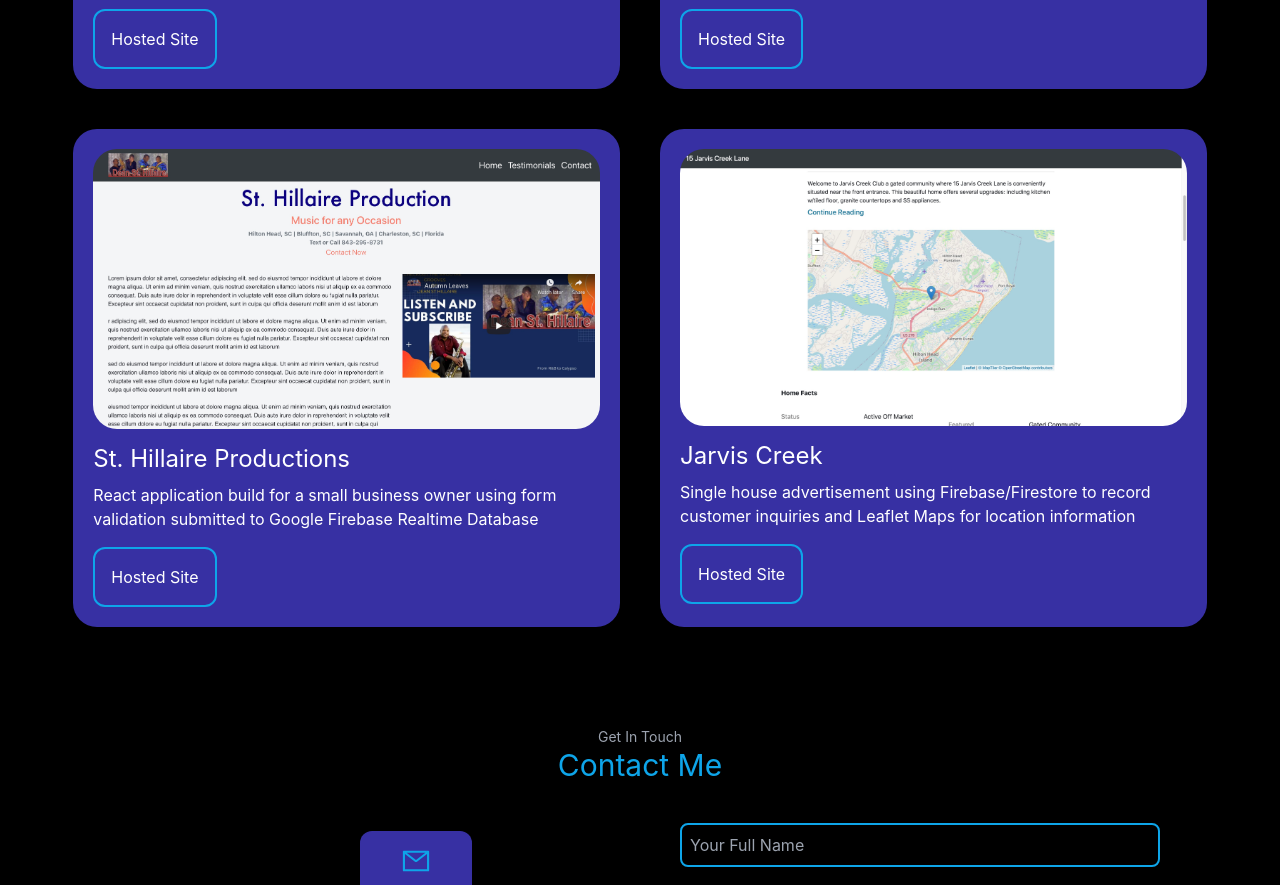
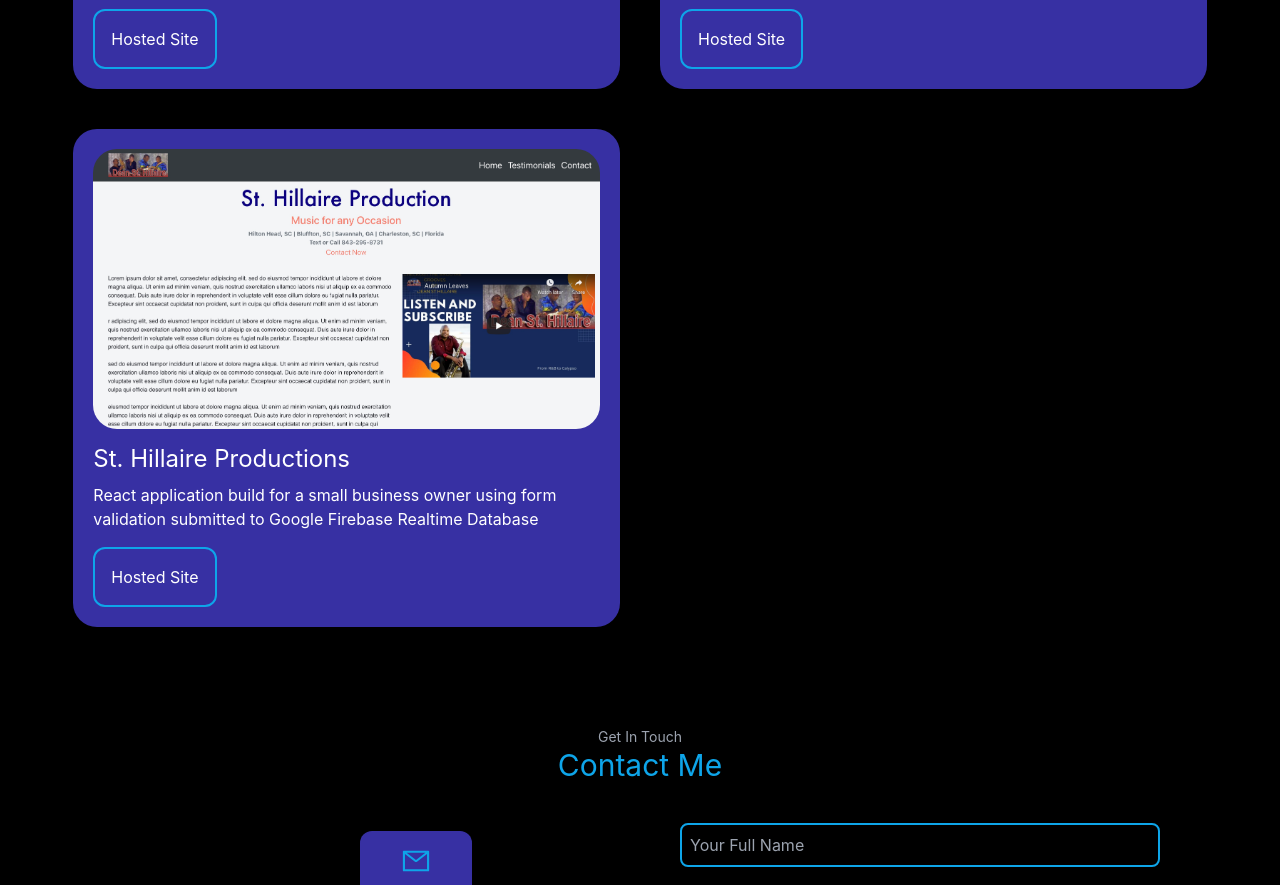
Before and after one commit to Norrismi/portfolio22, a Next.js app: page / in a window 1280 px wide. Shown: the part 2200-3085 px from the top of the page. Built offline with nearby package versions, Linux system fonts and the light colour scheme.

Commit message:
added env vars

```diff
--- a/Components/Data.js
+++ b/Components/Data.js
@@ -28,14 +28,14 @@ const Data = [
         link: "https://dean-productions.vercel.app/",
         source: StHillaireProd
       },
-      {
-        id: 4,
-        title: "Jarvis Creek",
-        description:
-          "Single house advertisement using Firebase/Firestore to record customer inquiries and Leaflet Maps for location information",
-        link: "http://your-weather7.herokuapp.com/",
-        source: JarvisCreek
-      }
+      // {
+      //   id: 4,
+      //   title: "Jarvis Creek",
+      //   description:
+      //     "Single house advertisement using Firebase/Firestore to record customer inquiries and Leaflet Maps for location information",
+      //   link: "http://your-weather7.herokuapp.com/",
+      //   source: JarvisCreek
+      // }
 ]
 
 export default Data
```
